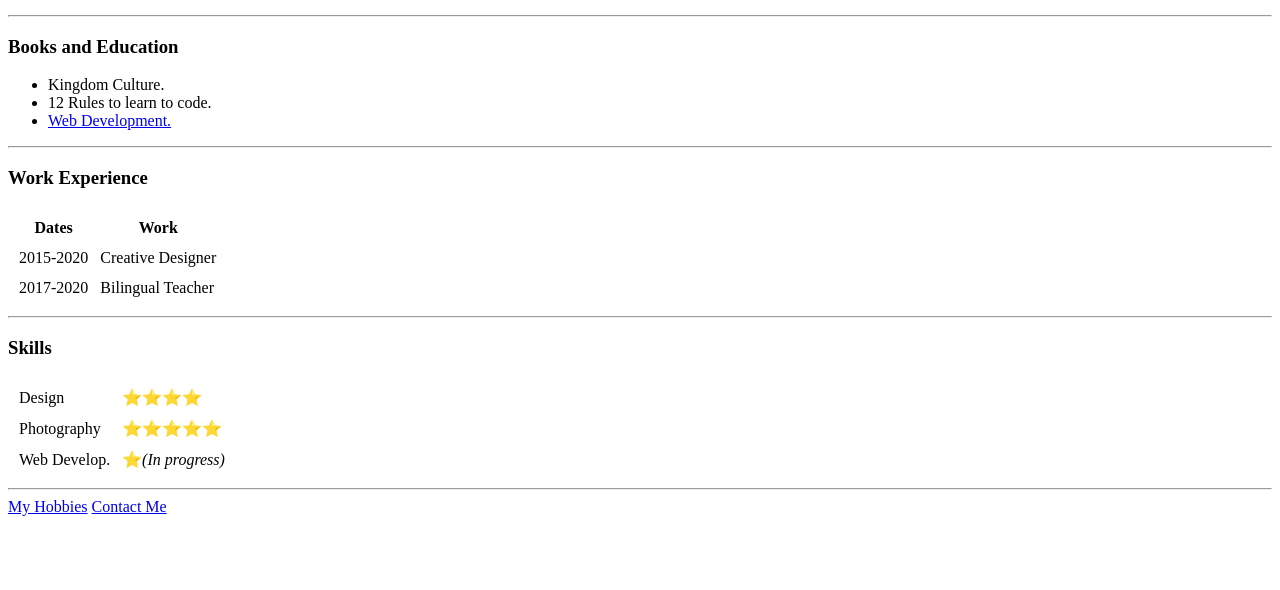
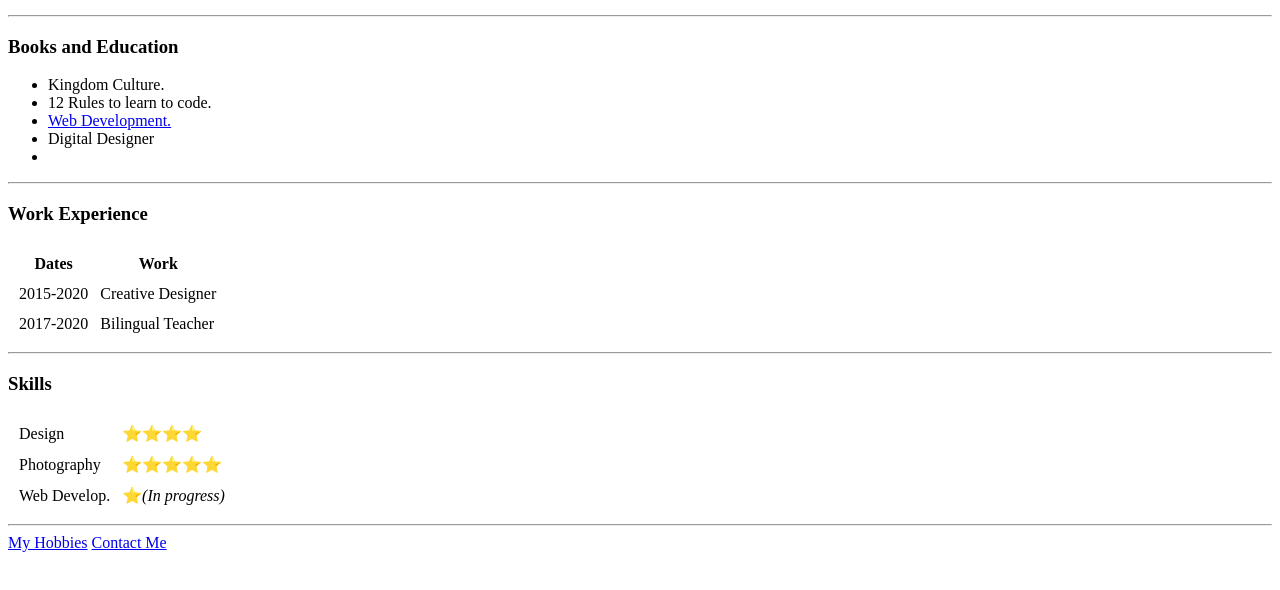
Before and after one commit to dayanezco/cv, a plain HTML site: page index.html in a window 1280 px wide. Shown: the part 178-768 px from the top of the page. Drawn offline with Linux system fonts and the light colour scheme.

Commit message:
Update index.html

```diff
--- a/index.html
+++ b/index.html
@@ -24,6 +24,7 @@
     <li>Kingdom Culture.</li>
     <li>12 Rules to learn to code.</li>
     <li><a href="https://www.appbrewery.co/">Web Development.</a></li>
+    <li>Digital Designer<li>
   </ul>
   <hr>
   <!--First Table-->
```
